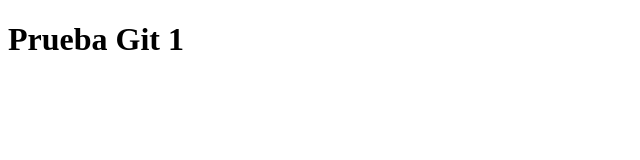
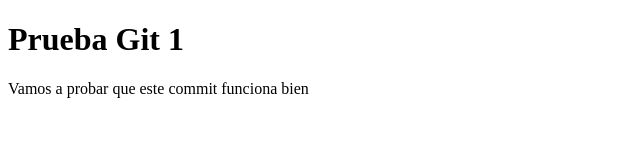
Before and after one commit to Charly30000/pruebaGit, a plain HTML site: page index.html in a window 1280 px wide. Shown: the whole page, without its empty margins (0-640 px from the left). Drawn offline with Linux system fonts and the light colour scheme.

Commit message:
tercer commit

```diff
--- a/index.html
+++ b/index.html
@@ -8,5 +8,6 @@
 </head>
 <body>
     <h1>Prueba Git 1</h1>
+    <p>Vamos a probar que este commit funciona bien</p>
 </body>
 </html>
```
